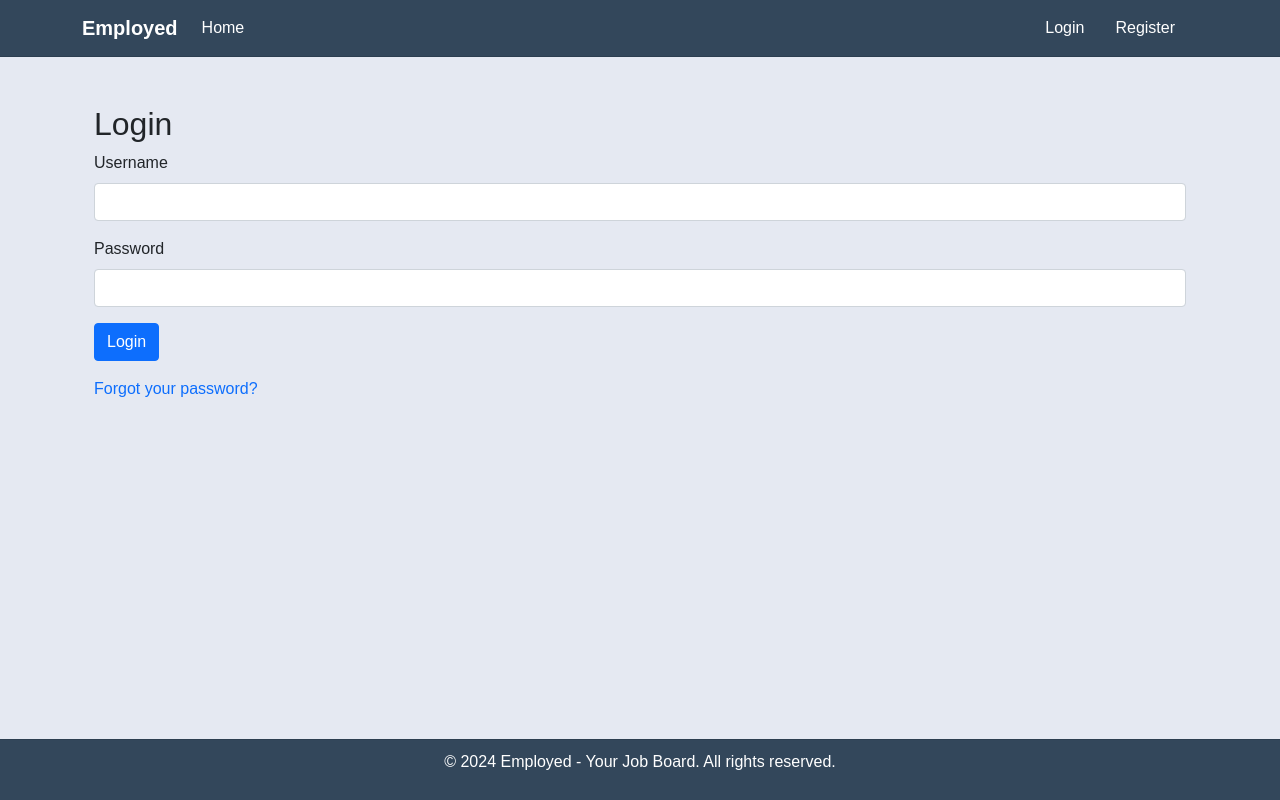
After one commit to Dimmanzo/employed, a Django app: page /login/ in a window 1280 px wide. The commit adds this page. Run offline with Django 4.2, Linux system fonts and the light colour scheme.

Commit message:
Added user login/logout functionality with styled login form for consistency. Updated navbar to dynamically reflect user authentication status

```diff
--- a/employed/settings.py
+++ b/employed/settings.py
@@ -127,6 +127,11 @@ USE_I18N = True
 
 USE_TZ = True
 
+# Redirect after login
+
+LOGIN_REDIRECT_URL = 'home'
+
+LOGOUT_REDIRECT_URL = 'home'
 
 # Static files (CSS, JavaScript, Images)
 # https://docs.djangoproject.com/en/4.2/howto/static-files/
--- a/employed/urls.py
+++ b/employed/urls.py
@@ -16,11 +16,14 @@ Including another URLconf
 """
 from django.contrib import admin
 from django.urls import path, include
+from django.contrib.auth import views as auth_views
 from jobs import views
 
 urlpatterns = [
     path('admin/', admin.site.urls),
     path('summernote/', include('django_summernote.urls')),
     path('register/', views.register, name='register'),
+    path('login/', auth_views.LoginView.as_view(template_name='login.html'), name='login'),
+    path('logout/', auth_views.LogoutView.as_view(), name='logout'),
     path('', include('jobs.urls'), name="jobs-urls"),
 ]
--- a/jobs/views.py
+++ b/jobs/views.py
@@ -21,7 +21,7 @@ def register(request):
             user.role = form.cleaned_data['role']
             user.save()
             login(request, user)
-            messages.success(request, 'Registration successful! You can now log in.')
+            messages.success(request, 'Registration successful! You are now logged in...')
             return redirect('home')
     else:
         form = RegistrationForm()
--- a/static/css/style.css
+++ b/static/css/style.css
@@ -20,6 +20,10 @@ body {
 
 .nav-link:hover {
     text-decoration: underline;
+}
+
+.nav-item {
+    color: #FFFFFF;
 }
 
 .card {
@@ -46,6 +50,10 @@ body {
     text-decoration: underline;
 }
 
+.forgot-pass a {
+    text-decoration: none;
+}
+
 .footer {
     background-color: #33475B;
     color: #FFFFFF;
--- a/templates/base.html
+++ b/templates/base.html
@@ -35,9 +35,23 @@
                     <li class="nav-item">
                         <a class="nav-link" href="{% url 'home' %}">Home</a>
                     </li>
+                </ul>
+                <ul class="navbar-nav ms-auto align-items-center">
+                    {% if user.is_authenticated %}
+                    <li class="nav-item">
+                        <span>Logged in as: {{ user.username }} |</span>
+                    </li>
+                    <li class="nav-item">
+                        <a class="nav-link" href="{% url 'logout' %}">Logout</a>
+                    </li>
+                    {% else %}
+                    <li class="nav-item">
+                        <a class="nav-link" href="{% url 'login' %}">Login</a>
+                    </li>
                     <li class="nav-item">
                         <a class="nav-link" href="{% url 'register' %}">Register</a>
                     </li>
+                    {% endif %}
                 </ul>
             </div>
         </div>
--- /dev/null
+++ b/templates/login.html
@@ -0,0 +1,43 @@
+{% extends "base.html" %}
+
+{% block content %}
+
+<!-- Display errors if they exist -->
+{% if form.errors %}
+<div class="alert alert-danger mt-4">
+    <ul>
+        {% for field in form %}
+        {% if field.errors %}
+        <li>{{ field.label }}: {{ field.errors|striptags }}</li>
+        {% endif %}
+        {% endfor %}
+        {{ form.non_field_errors }}
+    </ul>
+</div>
+{% endif %}
+
+<div class="container mt-5">
+    <h2>Login</h2>
+    <form method="POST">
+        {% csrf_token %}
+
+        <!-- Username -->
+        <div class="mb-3">
+            <label for="id_username" class="form-label">Username</label>
+            <input type="text" name="username" id="id_username" class="form-control" required>
+        </div>
+
+        <!-- Password -->
+        <div class="mb-3">
+            <label for="id_password" class="form-label">Password</label>
+            <input type="password" name="password" id="id_password" class="form-control" required>
+        </div>
+
+        <!-- Submit Button -->
+        <button type="submit" class="btn btn-primary">Login</button>
+    </form>
+
+    <p class="mt-3 forgot-pass"><a href="#">Forgot your password?</a></p>
+</div>
+
+{% endblock %}
```
